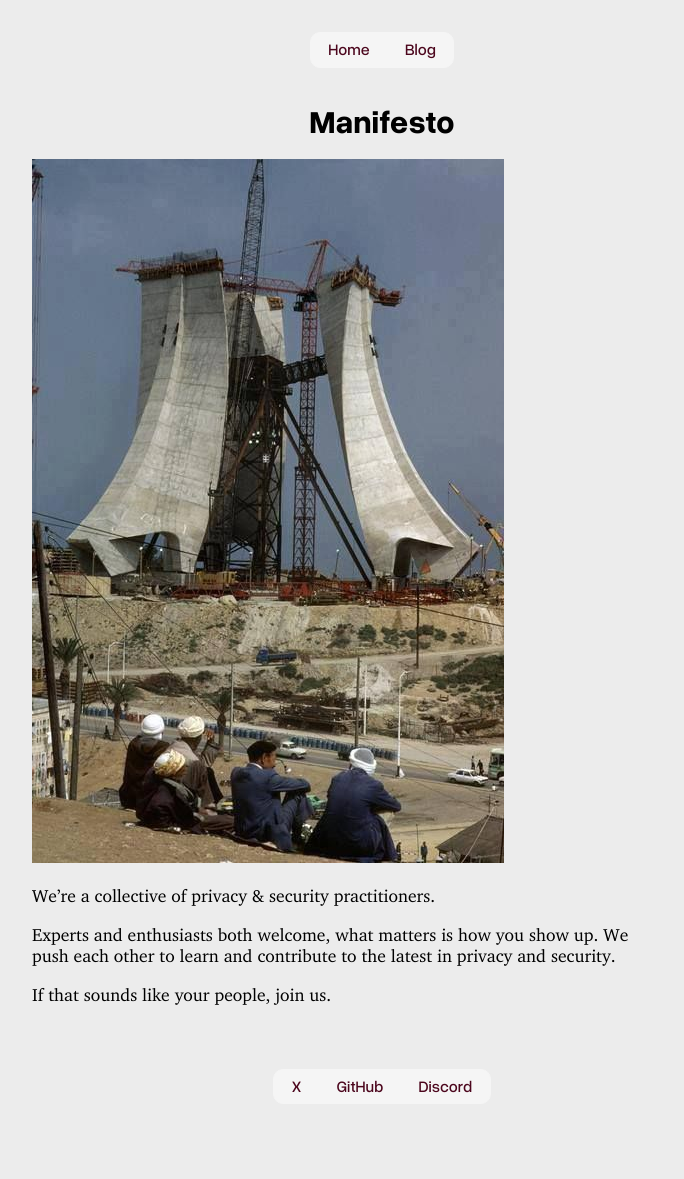
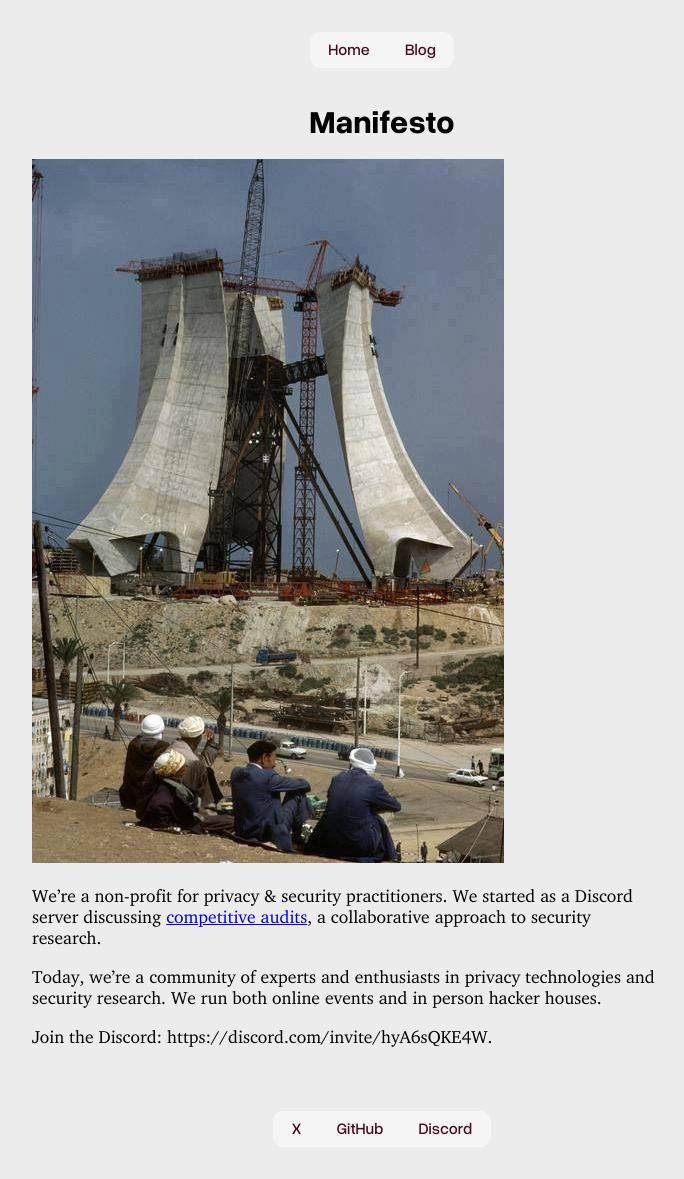
Before and after one commit to e11iptic/e11iptic.github.io, a Jekyll site: the page built from _posts/2025-11-02-Manifesto.md, in a window 1280 px wide. Shown: the whole page, without its empty margins (258-942 px from the left). Built offline with Jekyll 4.4.1, drawn with Linux system fonts in a browser that asks for light colours; before the commit the page ends 1136 px from its top, so only the background shows below that.

Commit message:
Update manifesto

```diff
--- a/_config.yml
+++ b/_config.yml
@@ -1,5 +1,5 @@
 title: e11iptic
-description: e11iptic is a collective of privacy & security practitioners
+description: e11iptic is a non-profit for privacy & security practitioners
 baseurl: ""
 url: "https://e11iptic.github.io"
 theme: minima
--- a/_posts/2025-11-02-Manifesto.md
+++ b/_posts/2025-11-02-Manifesto.md
@@ -6,8 +6,8 @@ date: 2025-11-02
 
 ![manifesto](/assets/images/Gmck-uhWUAAvy4v.jpeg)
 
-We're a collective of privacy & security practitioners.
+We're a non-profit for privacy & security practitioners. We started as a Discord server discussing [competitive audits](https://support.cyfrin.io/en/articles/10059182-what-is-a-competitive-audit), a collaborative approach to security research.
 
-Experts and enthusiasts both welcome, what matters is how you show up. We push each other to learn and contribute to the latest in privacy and security.
+Today, we're a community of experts and enthusiasts in privacy technologies and security research. We run both online events and in person hacker houses.
 
-If that sounds like your people, join us.
+Join the Discord: https://discord.com/invite/hyA6sQKE4W.
--- a/index.html
+++ b/index.html
@@ -9,7 +9,7 @@ title: e11iptic
 
 <div class="description">
     <p>
-        <span class="brand">e11iptic</span> is a collevtive of privacy & security practitioners.
+        <span class="brand">e11iptic</span> is a non-profit for privacy & security practitioners.
 
     </p>
 </div>
```
